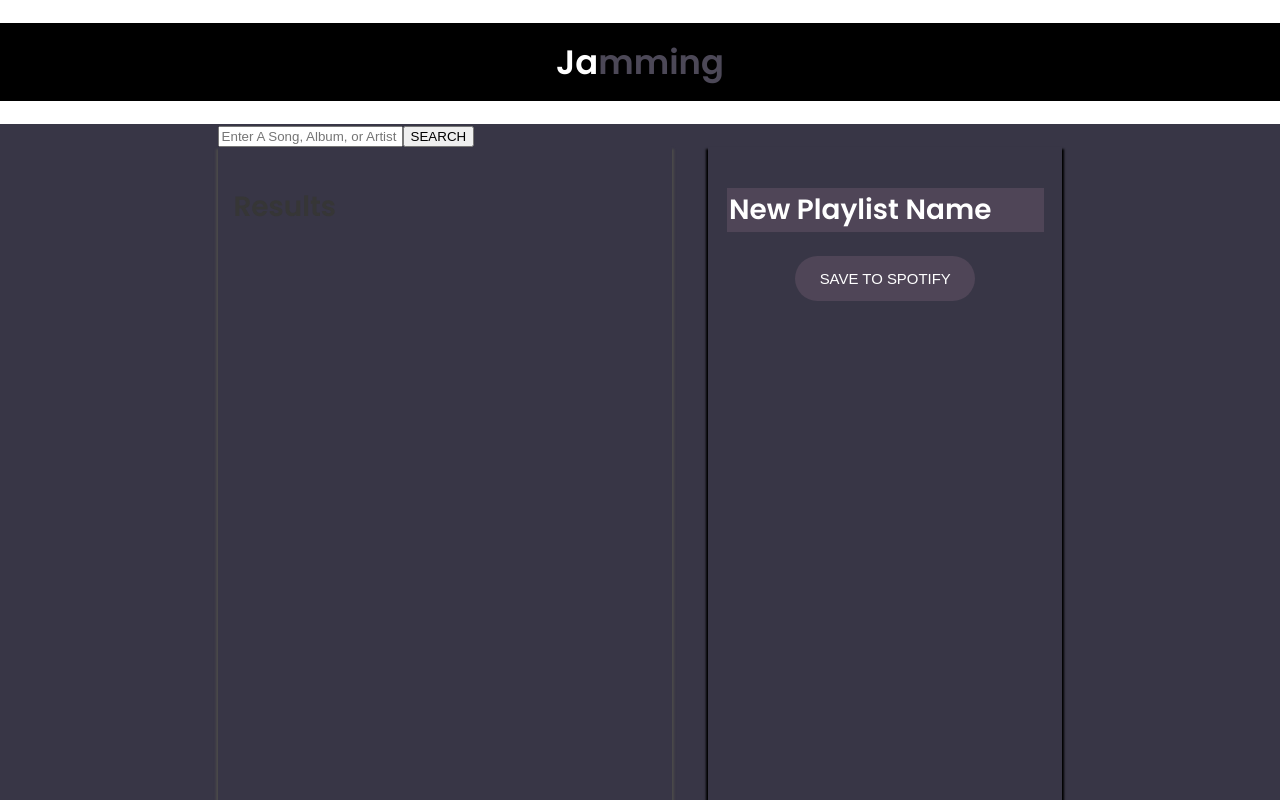
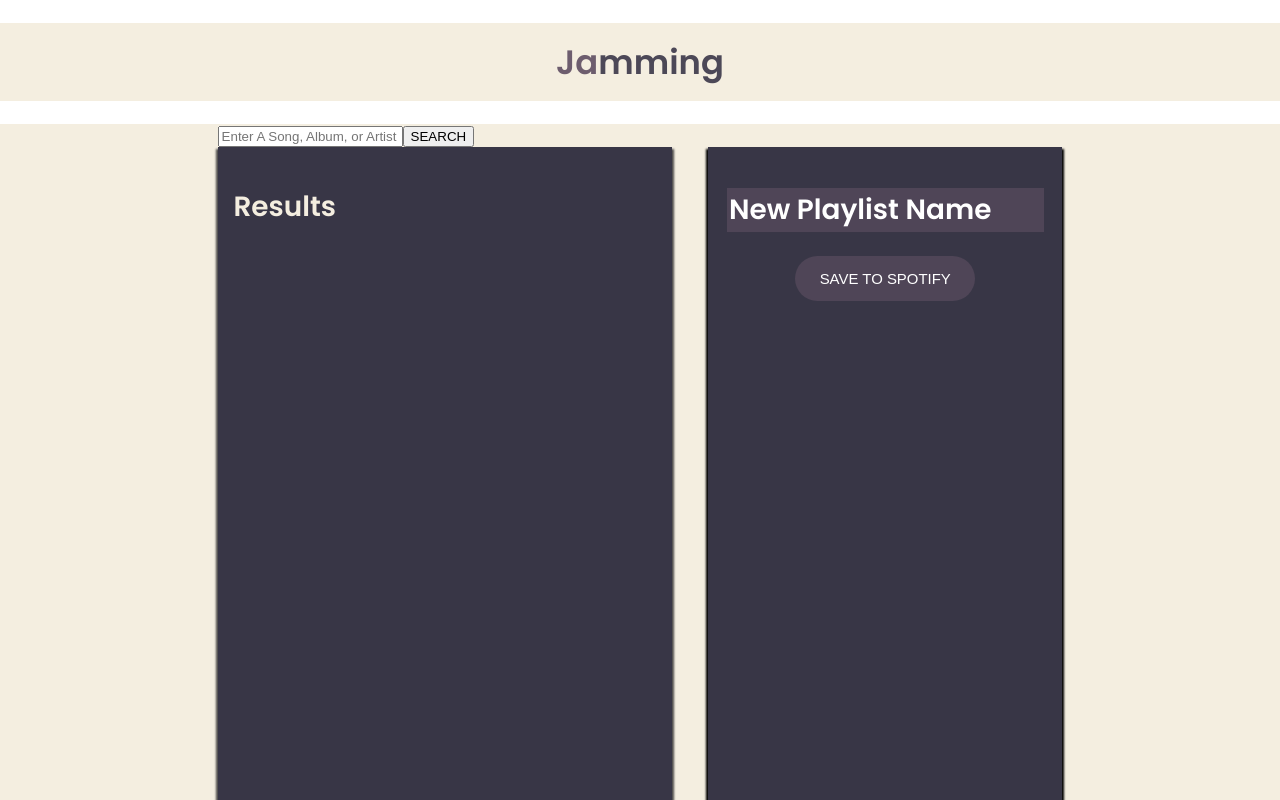
Before and after one commit to MrCream0/SpotifyPlaylist, a React (Create React App) app in the folder jamming/: page / in a window 1280 px wide. Shown: the top 800 px of the page. Built offline with nearby package versions, Linux system fonts and the light colour scheme.

Commit message:
removed the background image that wont deploy and changed some colors around

```diff
--- a/jamming/src/Components/App/App.css
+++ b/jamming/src/Components/App/App.css
@@ -14,7 +14,7 @@ h1 {
   text-align: center;
   font-family: 'Poppins', sans-serif;
   font-size: 1.88rem;
-  color: #fff;
+  color: #383646;
 }
 
 h1 .highlight {
@@ -29,7 +29,7 @@ h2 {
 .App {
   height: 100%;
   padding: 0 17% 10% 17%;
-  background-color: #383646;
+  background-color: #f4eee0;
   background-size: cover;
   background-position: center;
   background-repeat: no-repeat;
--- a/jamming/src/Components/SearchBar/SearchBar.css
+++ b/jamming/src/Components/SearchBar/SearchBar.css
@@ -10,11 +10,11 @@ html {
 
 h1 {
   padding: .77rem 0;
-  background-image: #383646;
+  background-color: #f4eee0;
   text-align: center;
   font-family: 'Poppins', sans-serif;
   font-size: 1.88rem;
-  color: #fff;
+  color: #6d5d6e;
 }
 
 h1 .highlight {
@@ -29,7 +29,7 @@ h2 {
 .App {
   height: 100%;
   padding: 0 17% 10% 17%;
-  background-color: #383646;
+  background-color: #f4eee0;
   background-size: cover;
   background-position: center;
   background-repeat: no-repeat;
--- a/jamming/src/Components/SearchResults/SearchResults.css
+++ b/jamming/src/Components/SearchResults/SearchResults.css
@@ -13,7 +13,7 @@
   }
 
   h2{
-    color: #363636;
+    color: #f4eee0;
   }
 
   @media only screen and (max-width: 1020px) {
```
Also changed, not shown: jamming/src/wall-g7ac90aabb_1920.jpg (deleted).
